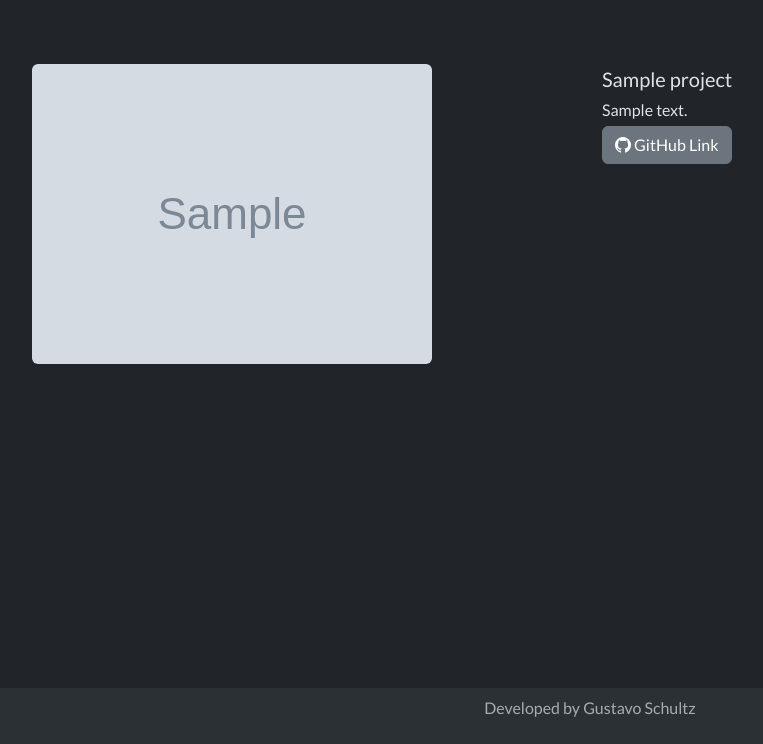
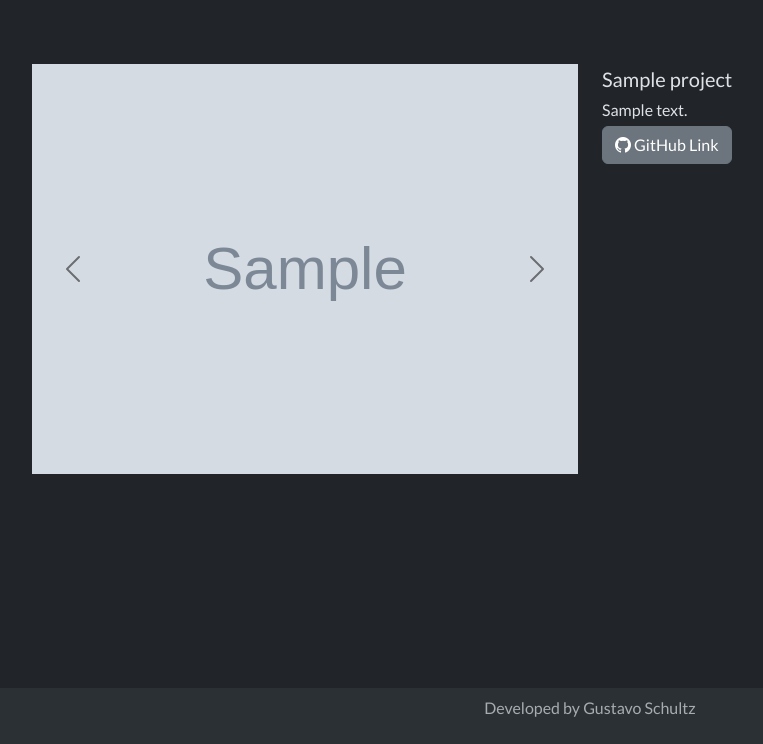
Before and after one commit to goosekiing/gustavo-schultz-django-portfolio, a Django app: page /project/1/ in a window 1280 px wide. Shown: the part 56-800 px from the top of the page, without its empty margins (50-813 px from the left). Run offline with Django 4.2, Linux system fonts and the light colour scheme; tables that the repository leaves empty hold one stand-in row (values such as "Sample post"); grey boxes marked "Sample" are stand-in pictures.

Commit message:
modelo recebe mais de uma imagem por projeto, inserido carrossel em project.html e adicionada imagem padrao

```diff
--- a/portfolio/models.py
+++ b/portfolio/models.py
@@ -30,7 +30,6 @@ class Projects(models.Model):
     categories = models.ManyToManyField(Category)
     description = models.TextField(default="", null=False, blank=True)
     github_link = models.URLField(max_length=256, blank=True, null=True)
-    image = models.ImageField(upload_to='images/projects/%Y/%m/%d', blank=True)
     date = models.DateTimeField(default=timezone.now, blank=False)
 
     def __str__(self):
@@ -39,6 +38,17 @@ class Projects(models.Model):
     class Meta:
         verbose_name = "Project"
         verbose_name_plural = "Projects"
+
+class ProjectImage(models.Model):
+    project = models.ForeignKey(Projects, related_name="images", on_delete=models.CASCADE)
+    image = models.ImageField(upload_to='images/projects/%Y/%m/%d', blank=True)
+
+    def __str__(self):
+        return f"Imagem do projeto {self.project.name}"
+
+    class Meta:
+        verbose_name = "Project Image"
+        verbose_name_plural = "Project Image"
 
 class Contact(SingletonModel):
     whatsapp_link = models.URLField(max_length=256, blank=False, null=False)
--- a/templates/portfolio/project.html
+++ b/templates/portfolio/project.html
@@ -4,8 +4,32 @@
 
   <div class="row mt-5">
     <div class="col-md-6">
-      <img src="{{ project.image.url }}" class="img-fluid rounded" alt="...">
-    </div>
+
+      {% if project.images.exists %}
+
+      <div id="project-carousel" class="carousel slide" data-bs-ride="carousel">
+        <div class="carousel-inner">
+          {% for image in project.images.all %}
+            <div class="carousel-item {% if forloop.first %}active{% endif %}">
+              <img src="{{ image.image.url }}" class="d-block w-100" alt="Project Image">
+            </div>
+          {% endfor %}
+        </div>
+        <button class="carousel-control-prev" type="button" data-bs-target="#project-carousel" data-bs-slide="prev">
+          <span class="carousel-control-prev-icon" aria-hidden="true"></span>
+          <span class="visually-hidden">Previous</span>
+        </button>
+        <button class="carousel-control-next" type="button" data-bs-target="#project-carousel" data-bs-slide="next">
+          <span class="carousel-control-next-icon" aria-hidden="true"></span>
+          <span class="visually-hidden">Next</span>
+        </button>
+      </div>
+
+        {% else %}
+          <img src="{% static 'portfolio/assets/no_image.jpg' %}" class="card-img-top img-fluid" alt="Sorry, this project has no image">
+        {% endif %}
+
+      </div>
     <div class="col-md-6">
       <h1 class="modal-title fs-5" id="exampleModalLabel">{{ project.name }}</h1>
       <p class="my-1">{{ project.description }}</p>
```
Also changed, not shown: portfolio/admin.py (+6 -1 lines), templates/portfolio/portfolio.html (+8 -4 lines), portfolio/migrations/0010_remove_projects_image_projectimage.py (added), portfolio/static/portfolio/assets/exemplo-imagem.png (deleted), portfolio/static/portfolio/assets/gif.gif (deleted), portfolio/static/portfolio/assets/gus.jpeg (deleted), portfolio/static/portfolio/assets/no_image.jpg (added).
